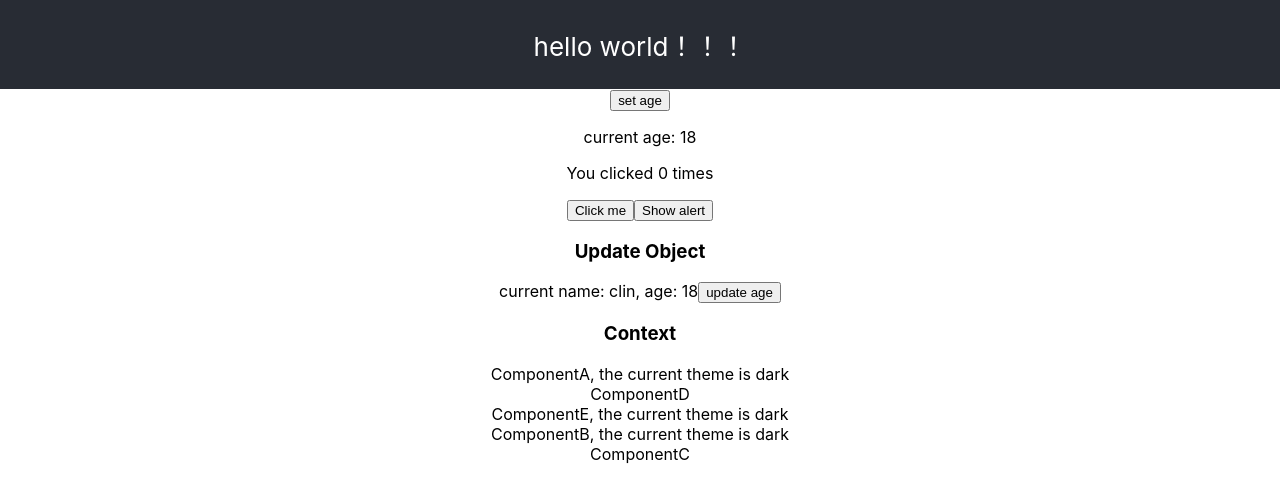
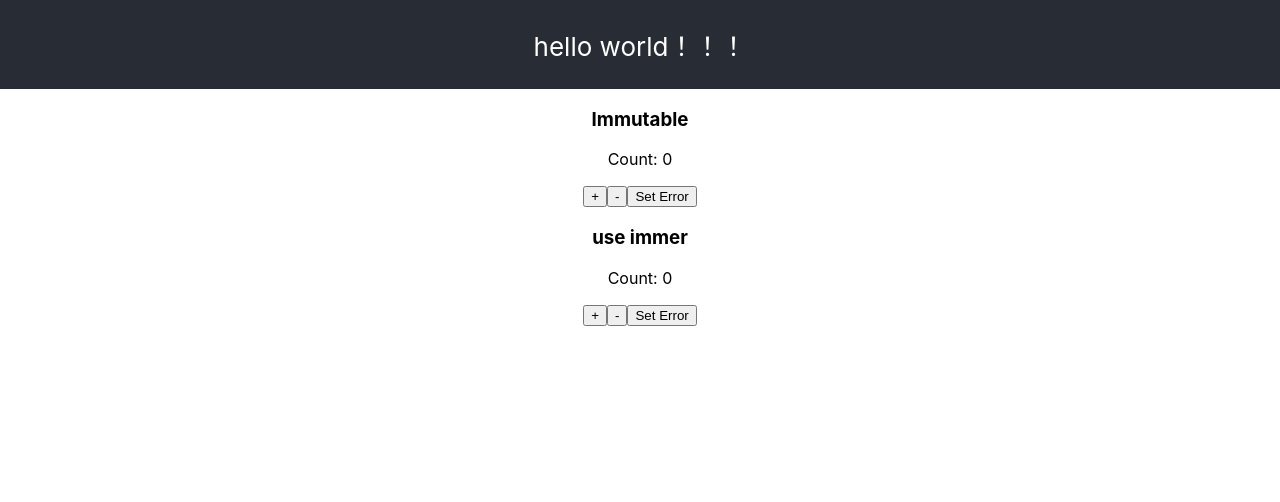
Before and after one commit to clin211/react-awesome, a React (Create React App) app: page / in a window 1280 px wide. Shown: the top 502 px of the page. Built offline with nearby package versions, Linux system fonts and the light colour scheme.

Commit message:
feat: useReducer and use-immer

```diff
--- a/package.json
+++ b/package.json
@@ -6,9 +6,11 @@
     "@testing-library/jest-dom": "^5.17.0",
     "@testing-library/react": "^13.4.0",
     "@testing-library/user-event": "^13.5.0",
+    "immer": "^10.1.1",
     "react": "^18.3.1",
     "react-dom": "^18.3.1",
     "react-scripts": "5.0.1",
+    "use-immer": "^0.10.0",
     "web-vitals": "^2.1.4"
   },
   "scripts": {
--- a/src/App.js
+++ b/src/App.js
@@ -9,6 +9,9 @@ import User from './User';
 import ClosureTrap from './ClosureTrap';
 import UpdateObject from './UpdateObject';
 import Context from './Context';
+import Reducer from './Reducer';
+import Immutable from './Immutable';
+import ImmutableUseImmer from './ImmutableUseImmer';
 
 class Greeting extends Component {
     render() {
@@ -39,13 +42,13 @@ function App() {
             <h3>Function Component</h3>
             <FunctionComponent />
             <h3>JSX Nested Children</h3>
-            <JSXNestedChildren /> */}
-            {/* <h3>render</h3>
+            <JSXNestedChildren />
+            <h3>render</h3>
             <Render />
             <h3>
                 window size: {size}
                 {size === 'small' ? <SmallComponent /> : <LargeComponent />}
-            </h3> */}
+            </h3>
 
             <User />
             <ClosureTrap />
@@ -54,6 +57,13 @@ function App() {
 
             <h3>Context</h3>
             <Context />
+
+            <h3>Reducer</h3>
+            <Reducer /> */}
+            <h3>Immutable</h3>
+            <Immutable />
+            <h3>use immer</h3>
+            <ImmutableUseImmer />
         </div>
     );
 }
--- /dev/null
+++ b/src/Immutable.jsx
@@ -0,0 +1,39 @@
+import React, { useReducer } from 'react';
+
+function reducer(state, action) {
+    switch (action.type) {
+        case 'increment':
+            state.count += 1;
+            return state;
+        case 'decrement':
+            state.count -= 1;
+            return state;
+        case 'setError':
+            return { ...state, error: action.payload };
+        default:
+            throw new Error();
+    }
+}
+
+function Immutable() {
+    const [state, dispatch] = useReducer(reducer, { count: 0, error: null });
+    return (
+        <div>
+            <p>Count: {state.count}</p>
+            {state.error && <p>Error: {state.error}</p>}
+            <button onClick={() => dispatch({ type: 'increment' })}>+</button>
+            <button onClick={() => dispatch({ type: 'decrement' })}>-</button>
+            <button
+                onClick={() =>
+                    dispatch({
+                        type: 'setError',
+                        payload: 'Something went wrong',
+                    })
+                }>
+                Set Error
+            </button>
+        </div>
+    );
+}
+
+export default Immutable;
--- /dev/null
+++ b/src/ImmutableUseImmer.jsx
@@ -0,0 +1,43 @@
+import React from 'react';
+import { useImmerReducer } from 'use-immer';
+
+function reducer(state, action) {
+    switch (action.type) {
+        case 'increment':
+            state.count += 1;
+            return state;
+        case 'decrement':
+            state.count -= 1;
+            return state;
+        case 'setError':
+            return { ...state, error: action.payload };
+        default:
+            throw new Error();
+    }
+}
+
+function ImmutableUseImmer() {
+    const [state, dispatch] = useImmerReducer(reducer, {
+        count: 0,
+        error: null,
+    });
+    return (
+        <div>
+            <p>Count: {state.count}</p>
+            {state.error && <p>Error: {state.error}</p>}
+            <button onClick={() => dispatch({ type: 'increment' })}>+</button>
+            <button onClick={() => dispatch({ type: 'decrement' })}>-</button>
+            <button
+                onClick={() =>
+                    dispatch({
+                        type: 'setError',
+                        payload: 'Something went wrong',
+                    })
+                }>
+                Set Error
+            </button>
+        </div>
+    );
+}
+
+export default ImmutableUseImmer;
--- /dev/null
+++ b/src/Reducer.jsx
@@ -0,0 +1,39 @@
+import React, { useReducer } from 'react';
+
+// 定义 reducer 函数
+function reducer(state, action) {
+    switch (action.type) {
+        case 'increment':
+            return { ...state, count: state.count + 1 };
+        case 'decrement':
+            return { ...state, count: state.count - 1 };
+        case 'setError':
+            return { ...state, error: action.payload };
+        default:
+            throw new Error();
+    }
+}
+
+// 计数器组件
+export default function Reducer() {
+    // 使用 useReducer 钩子初始化状态和 dispatch 函数
+    const [state, dispatch] = useReducer(reducer, { count: 0, error: null });
+
+    return (
+        <div>
+            <p>Count: {state.count}</p>
+            {state.error && <p>Error: {state.error}</p>}
+            <button onClick={() => dispatch({ type: 'increment' })}>+</button>
+            <button onClick={() => dispatch({ type: 'decrement' })}>-</button>
+            <button
+                onClick={() =>
+                    dispatch({
+                        type: 'setError',
+                        payload: 'Something went wrong',
+                    })
+                }>
+                Set Error
+            </button>
+        </div>
+    );
+}
```
Also changed, not shown: 1 other file (tests, documents, lock files or other folders).
